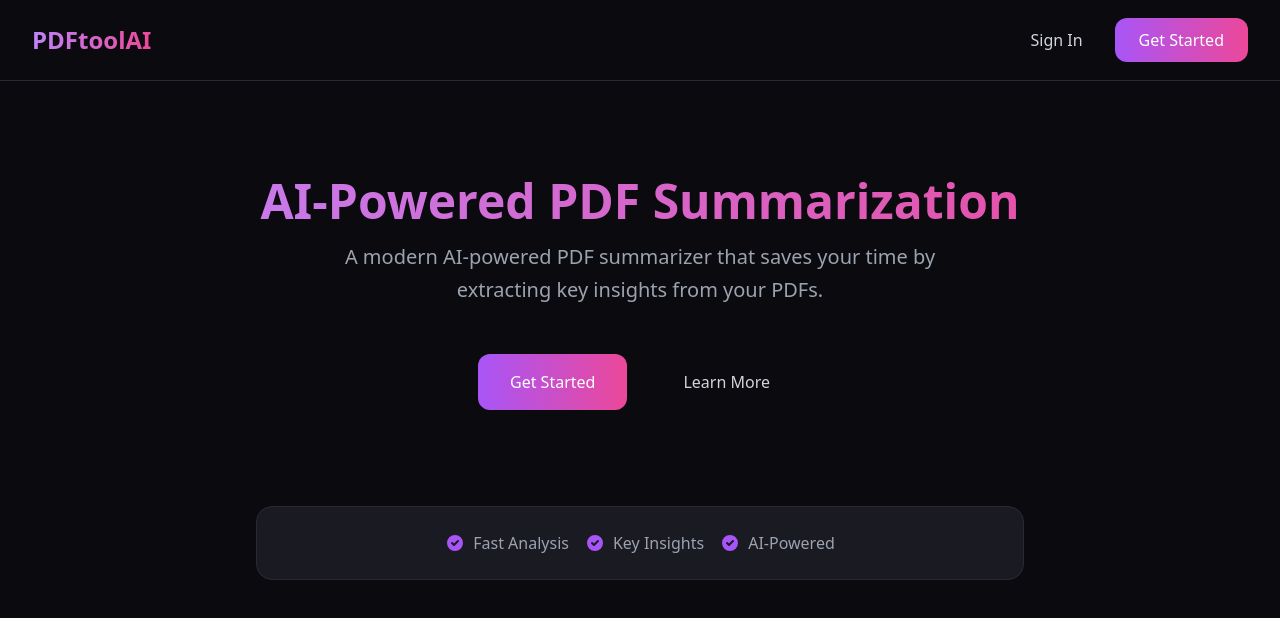
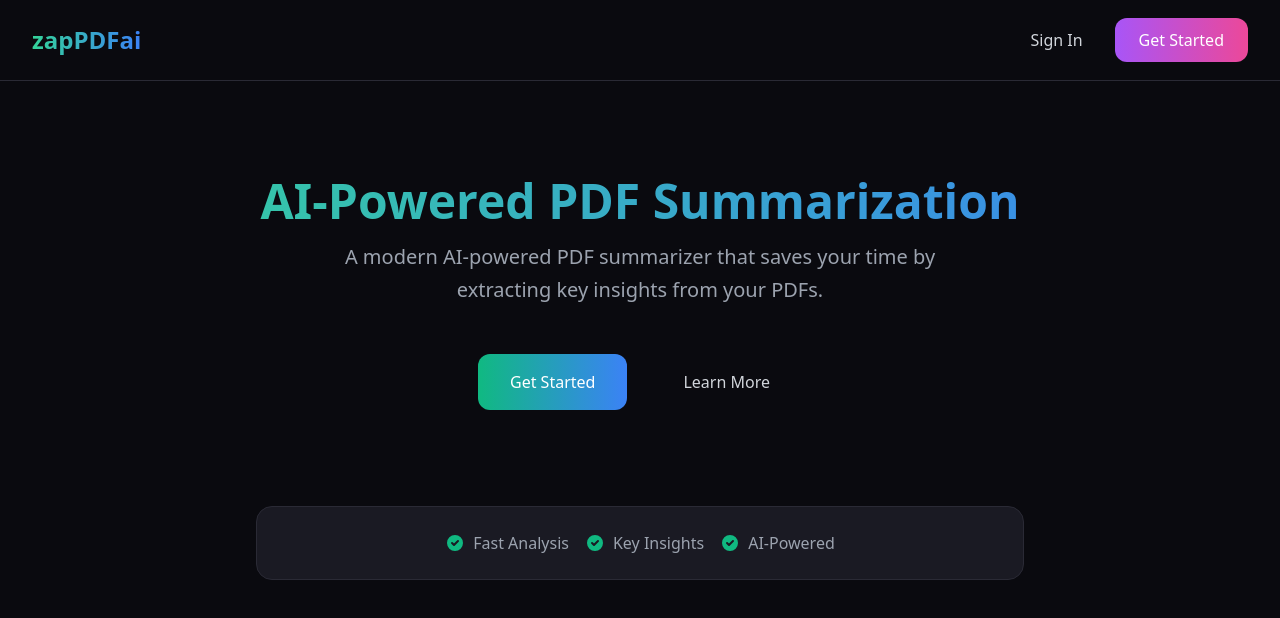
Before and after one commit to neilnicky/zap-pdf-ai, a Next.js app: page / in a window 1280 px wide. Shown: the top 618 px of the page. Built offline with nearby package versions, Linux system fonts and the light colour scheme; no server answers.

Commit message:
style: changed ui colors

```diff
--- a/src/app/dashboard/page.tsx
+++ b/src/app/dashboard/page.tsx
@@ -5,7 +5,6 @@ import Navbar from "../../components/Navbar";
 import { StripeButton } from "./stripe-button";
 import { UserResponse } from "../../../types";
 import { extractTextFromPDF } from "@/src/lib/pdfUtils";
-
 
 export default function Dashboard() {
   const [selectedFile, setSelectedFile] = useState<File | null>(null);
@@ -15,7 +14,8 @@ export default function Dashboard() {
   const [userData, setUserData] = useState<UserResponse | null>(null);
   const [loading, setLoading] = useState(true);
 
-  const isSubscribed = userData?.subscription?.status === "active";
+  // const isSubscribed = userData?.subscription?.status === "active";
+  const isSubscribed = true; //mock true for now
 
   useEffect(() => {
     const fetchUserData = async () => {
@@ -110,7 +110,7 @@ export default function Dashboard() {
         <div className="max-w-4xl mx-auto space-y-8">
           <>
             <div className="bg-[#1A1A23] p-10 rounded-2xl shadow-2xl border border-[#2A2A35]">
-              <h1 className="text-3xl font-bold text-white mb-8 bg-gradient-to-r from-purple-400 to-pink-500 bg-clip-text text-transparent">
+              <h1 className="text-3xl font-bold text-white mb-8 bg-gradient-to-r from-emerald-400 to-blue-500 bg-clip-text text-transparent">
                 AI Document Analysis
               </h1>
               <div className="space-y-6">
@@ -121,18 +121,18 @@ export default function Dashboard() {
                     accept=".pdf"
                     className="block w-full text-gray-400 file:mr-4 file:py-3 file:px-6
                              file:rounded-xl file:border-0 file:text-sm file:font-medium
-                             file:bg-gradient-to-r file:from-purple-500 file:to-pink-500
+                             file:bg-gradient-to-r file:from-emerald-500 file:to-blue-500
                              file:text-white hover:file:opacity-90 transition-all
-                             focus:outline-none focus:ring-2 focus:ring-purple-500 focus:ring-opacity-50"
+                             focus:outline-none focus:ring-2 focus:ring-emerald-500 focus:ring-opacity-50"
                   />
                 </div>
                 <button
                   onClick={handleAnalyze}
                   disabled={!selectedFile || isLoading}
-                  className="w-full bg-gradient-to-r from-purple-500 to-pink-500 text-white font-medium
+                  className="w-full bg-gradient-to-r from-emerald-500 to-blue-500 text-white font-medium
                            py-4 px-8 rounded-xl transition-all duration-300 transform hover:scale-[1.02]
                            disabled:opacity-50 disabled:cursor-not-allowed disabled:hover:scale-100
-                           shadow-lg hover:shadow-purple-500/25"
+                           shadow-lg hover:shadow-emerald-500/25"
                 >
                   {isLoading ? "Processing..." : "Analyze Document"}
                 </button>
@@ -141,9 +141,9 @@ export default function Dashboard() {
 
             {isLoading && (
               <div className="text-center">
-                <div className="inline-flex items-center px-6 py-3 rounded-xl bg-[#1A1A23] border border-purple-500/30">
-                  <div className="animate-spin mr-3 h-4 w-4 border-2 border-purple-500 border-t-transparent rounded-full"></div>
-                  <span className="text-purple-400">
+                <div className="inline-flex items-center px-6 py-3 rounded-xl bg-[#1A1A23] border border-emerald-500/30">
+                  <div className="animate-spin mr-3 h-4 w-4 border-2 border-emerald-500 border-t-transparent rounded-full"></div>
+                  <span className="text-emerald-400">
                     Analyzing your document...
                   </span>
                 </div>
@@ -159,7 +159,7 @@ export default function Dashboard() {
             {summary && (
               <div className="bg-[#1A1A23] rounded-2xl p-8 shadow-2xl border border-[#2A2A35] animate-fade-in">
                 <div className="flex items-center mb-8">
-                  <h2 className="text-2xl font-bold bg-gradient-to-r from-purple-400 to-pink-500 bg-clip-text text-transparent">
+                  <h2 className="text-2xl font-bold bg-gradient-to-r from-emerald-400 to-blue-500 bg-clip-text text-transparent">
                     Document Insights
                   </h2>
                 </div>
@@ -170,7 +170,7 @@ export default function Dashboard() {
 
                 <div className="mt-8 pt-6 border-t border-[#2A2A35] flex items-center justify-between text-sm text-gray-400">
                   <span>Generated at {new Date().toLocaleTimeString()}</span>
-                  <span className="px-3 py-1 rounded-full bg-purple-500/10 text-purple-400 text-xs">
+                  <span className="px-3 py-1 rounded-full bg-emerald-500/10 text-emerald-400 text-xs">
                     AI Summary
                   </span>
                 </div>
--- a/src/app/page.tsx
+++ b/src/app/page.tsx
@@ -8,7 +8,7 @@ const Home = () => {
       <main className="max-w-7xl mx-auto px-4 sm:px-6 lg:px-8 py-24">
         <div className="text-center space-y-12">
           <div className="space-y-4">
-            <h1 className="text-5xl font-bold bg-gradient-to-r from-purple-400 to-pink-500 bg-clip-text text-transparent">
+            <h1 className="text-5xl font-bold bg-gradient-to-r from-emerald-400 to-blue-500 bg-clip-text text-transparent">
               AI-Powered PDF Summarization
             </h1>
             <p className="text-xl text-gray-400 max-w-2xl mx-auto leading-relaxed">
@@ -19,9 +19,9 @@ const Home = () => {
           <div className="flex justify-center space-x-6">
             <Link
               href="/dashboard"
-              className="bg-gradient-to-r from-purple-500 to-pink-500 text-white font-medium
+              className="bg-gradient-to-r from-emerald-500 to-blue-500 text-white font-medium
                        px-8 py-4 rounded-xl transition-all duration-300 transform hover:scale-[1.02]
-                       hover:shadow-lg hover:shadow-purple-500/25"
+                       hover:shadow-lg hover:shadow-emerald-500/25"
             >
               Get Started
             </Link>
@@ -38,19 +38,19 @@ const Home = () => {
             <div className="p-6 rounded-2xl bg-[#1A1A23] border border-[#2A2A35] max-w-3xl mx-auto">
               <div className="flex items-center justify-center space-x-4 text-gray-400">
                 <span className="flex items-center">
-                  <svg className="w-5 h-5 mr-2 text-purple-500" fill="currentColor" viewBox="0 0 20 20">
+                  <svg className="w-5 h-5 mr-2 text-emerald-500" fill="currentColor" viewBox="0 0 20 20">
                     <path fillRule="evenodd" d="M10 18a8 8 0 100-16 8 8 0 000 16zm3.707-9.293a1 1 0 00-1.414-1.414L9 10.586 7.707 9.293a1 1 0 00-1.414 1.414l2 2a1 1 0 001.414 0l4-4z" clipRule="evenodd" />
                   </svg>
                   Fast Analysis
                 </span>
                 <span className="flex items-center">
-                  <svg className="w-5 h-5 mr-2 text-purple-500" fill="currentColor" viewBox="0 0 20 20">
+                  <svg className="w-5 h-5 mr-2 text-emerald-500" fill="currentColor" viewBox="0 0 20 20">
                     <path fillRule="evenodd" d="M10 18a8 8 0 100-16 8 8 0 000 16zm3.707-9.293a1 1 0 00-1.414-1.414L9 10.586 7.707 9.293a1 1 0 00-1.414 1.414l2 2a1 1 0 001.414 0l4-4z" clipRule="evenodd" />
                   </svg>
                   Key Insights
                 </span>
                 <span className="flex items-center">
-                  <svg className="w-5 h-5 mr-2 text-purple-500" fill="currentColor" viewBox="0 0 20 20">
+                  <svg className="w-5 h-5 mr-2 text-emerald-500" fill="currentColor" viewBox="0 0 20 20">
                     <path fillRule="evenodd" d="M10 18a8 8 0 100-16 8 8 0 000 16zm3.707-9.293a1 1 0 00-1.414-1.414L9 10.586 7.707 9.293a1 1 0 00-1.414 1.414l2 2a1 1 0 001.414 0l4-4z" clipRule="evenodd" />
                   </svg>
                   AI-Powered
--- a/src/components/Navbar.tsx
+++ b/src/components/Navbar.tsx
@@ -10,8 +10,8 @@ const Navbar = () => {
     <nav className="bg-[#0A0A0F] backdrop-blur-lg border-b border-[#2A2A35]">
       <div className="max-w-7xl mx-auto px-4 sm:px-6 lg:px-8">
         <div className="flex items-center justify-between h-20">
-          <Link href="/" className="text-2xl font-bold bg-gradient-to-r from-purple-400 to-pink-500 bg-clip-text text-transparent hover:opacity-90 transition-opacity">
-            PDFtoolAI
+          <Link href="/" className="text-2xl font-bold bg-gradient-to-r from-emerald-400 to-blue-500 bg-clip-text text-transparent hover:opacity-90 transition-opacity">
+            zapPDFai
           </Link>
 
           <div className="flex items-center space-x-6">
```
